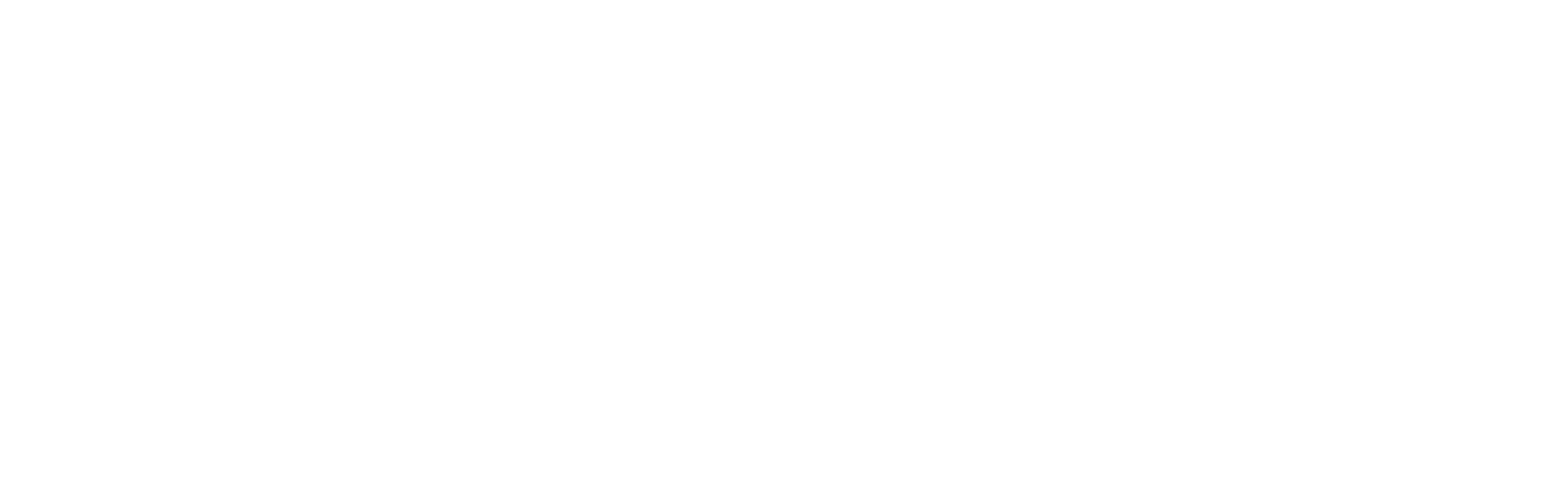
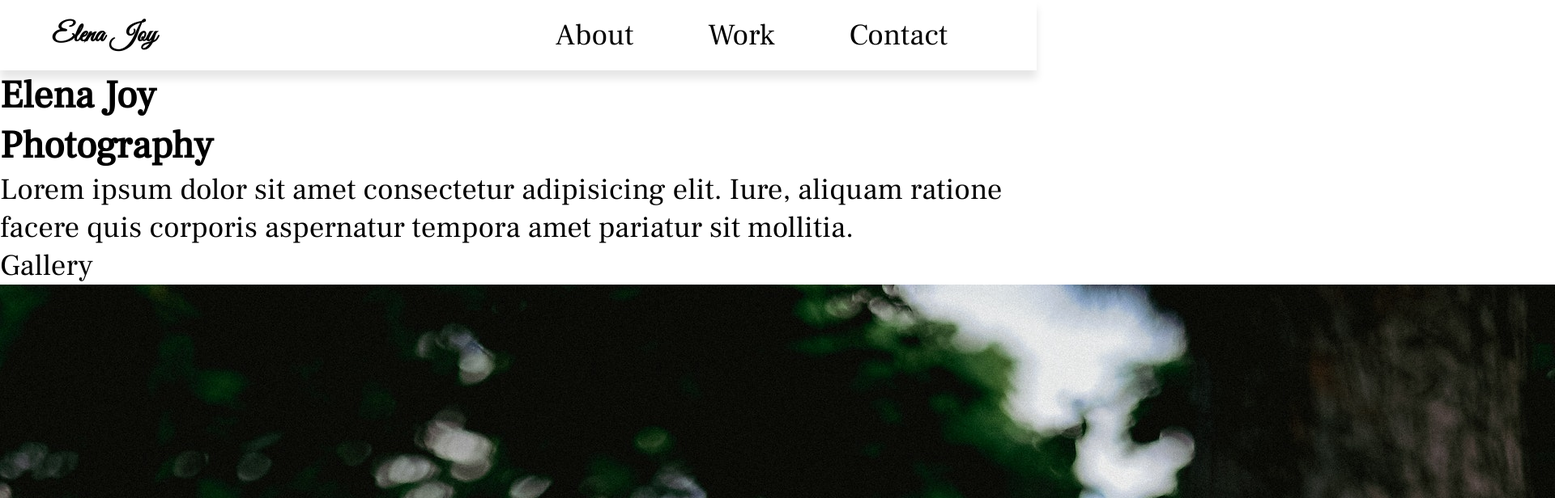
Before and after one commit to Aram442/Photography, a plain HTML site: page index.html in a window 1280 px wide. Shown: the top 616 px of the page at 81% size, 1920 px wide, since content can reach past the window. Drawn offline with Linux system fonts and the light colour scheme.

Commit message:
Creating Navbar and styling

```diff
--- a/Style.css
+++ b/Style.css
@@ -32,13 +32,15 @@ html {
 
 h1 {
   font-size: var(--header1);
+  font-family: "Vibes", sans-serif;
 }
 
 li,
 button,
 input,
 label,
-p {
+p,
+a {
   font-size: var(--text);
 }
 
@@ -55,16 +57,40 @@ h5 {
   font-size: var(--header4);
 }
 
+ul {
+  list-style: none;
+}
+a {
+  text-decoration: none;
+  color: black;
+}
 .flex {
   display: flex;
   flex-direction: column;
   justify-content: center;
   align-items: center;
 }
+body {
+  font-family: "Ruhl", sans-serif; /*using sans serif to if any problem in the font*/
+}
+.main-head {
+  box-shadow: 0px 10px 10px rgba(0, 0, 0, 0.1);
+  /*           x   y   blure    */
+}
+#logo {
+  flex: 1 1 20rem;
+}
+nav {
+  width: 90%; /*using % to work with Screen Size*/
+  margin: auto; /*to Auto margain in the Right and Left of the Screen*/
+  min-height: 10vh;
+  display: flex;
+  align-items: center;
 
-ul {
-  list-style: none;
+  padding: 2rem 0rem;
 }
-a {
-  text-decoration: none;
+nav ul {
+  display: flex;
+  flex: 1 1 20rem;
+  justify-content: space-around;
 }
--- a/index.html
+++ b/index.html
@@ -1,6 +1,6 @@
 <!DOCTYPE html>
 <html lang="en">
-<head>
+  <head>
     <meta charset="UTF-8" />
     <meta name="viewport" content="width=device-width, initial-scale=1.0" />
     <meta
@@ -8,10 +8,37 @@
       content="Professional Photographer avilable for weddings and special events"
     />
     <meta name="robots" content="index , follow" />
+    <link rel="stylesheet" href="style.css" />
+    <title>Elena Joy | Photographer</title>
+  </head>
+  <body>
+    <header class="main-head">
+      <nav>
+        <h1 id="logo">Elena Joy</h1>
+        <ul>
+          <li><a href="#about">About</a></li>
+          <li><a href="#work">Work</a></li>
+          <li><a href="#contact">Contact</a></li>
+        </ul>
+      </nav>
+    </header>
 
-    <title>Elena Joy | Photographer</title>
-</head>
-<body>
+    <main>
+      <section class="hero">
+        <div class="hero-introduction">
+          <h2>Elena Joy <br />Photography</h2>
+          <p>
+            Lorem ipsum dolor sit amet consectetur adipisicing elit. Iure,
+            aliquam ratione facere quis corporis aspernatur tempora amet
+            pariatur sit mollitia.
+          </p>
+          <a href="#gallery">Gallery</a>
+        </div>
 
-</body>
+        <div class="hero-images">
+          <img src="img/pexels-daka-17813826.jpg" alt="picture of elena joy" />
+        </div>
+      </section>
+    </main>
+  </body>
 </html>
```
Also changed, not shown: img/pexels-daka-17813826.jpg (added).
